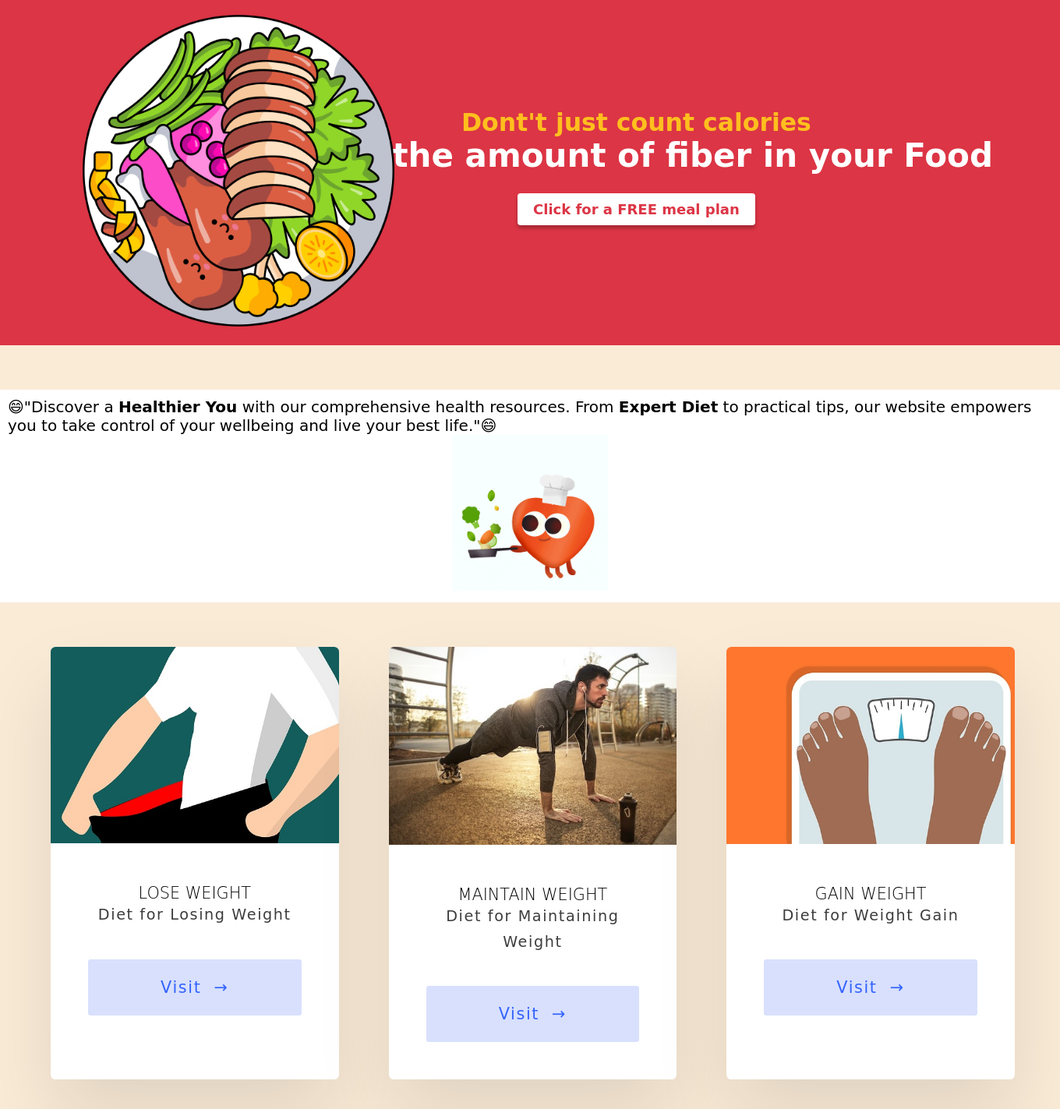
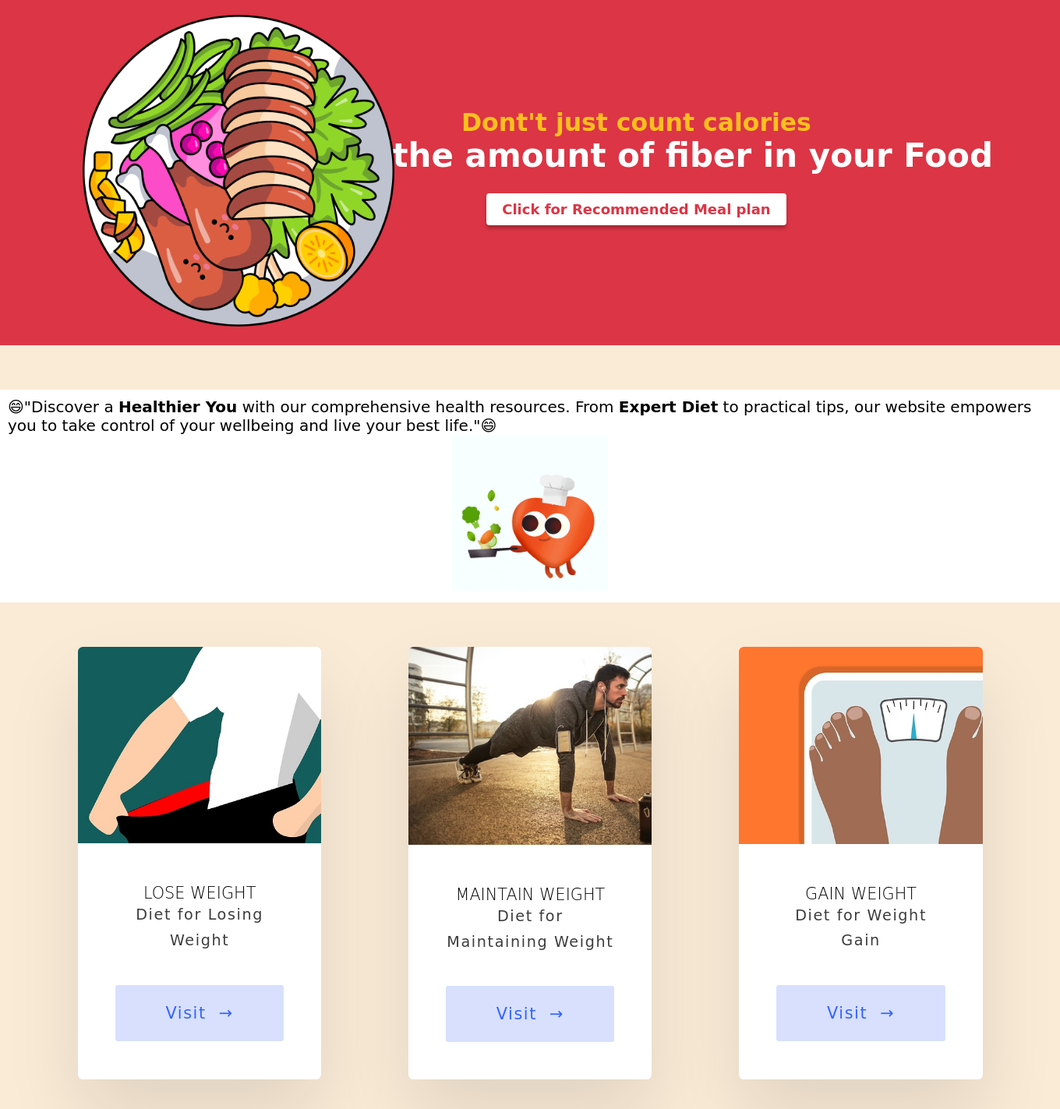
Before and after one commit to shribreeze/Full-Nutrition-Diet-and-Tips, a PHP site: page /page.html in a window 1360 px wide; the page is wider, and only the part inside the window is pictured. Shown: the part 95-1518 px from the top of that part at 78% size. Run offline with PHP 8.4, Linux system fonts and the light colour scheme.

Commit message:
some updates

```diff
--- a/page.css
+++ b/page.css
@@ -222,11 +222,11 @@
 
 .grid {
   display: grid;
-  width: 100%;
+  width: 93%;
   height: 10%;
-  grid-gap: 4rem;
+  grid-gap: 7rem;
   grid-template-columns: repeat(auto-fit, minmax(10rem, 0.3fr));
-  margin-left: 65px;
+  margin-left: 100px;
 }
 
 .grid-item {
--- a/page.html
+++ b/page.html
@@ -55,7 +55,7 @@
                 <h2 id="bannerLine1">Dont't just count calories</h2>
                 <h1 id="bannerLine2">Know the amount of fiber in your Food</h1>
                 <br>
-                <a href="#mealForm"><button type="submit" class="bannerButton"><b>Click for a FREE meal
+                <a href="#recommend-plan"><button type="submit" class="bannerButton"><b>Click for Recommended Meal
                             plan</b></button></a>
             </div>
         </div>
@@ -73,7 +73,7 @@
         <br>
         <br>
         <center>
-        <div class="grid">
+        <div class="grid" id="recommend-plan">
             <div class="grid-item">
                 <div class="card">
                     <img class="" src="./images/Lose Weight.jpg" alt="LOSE WEIGHT" width="405px">
```
Also changed, not shown: images/weight-gain1.jpg (added).
